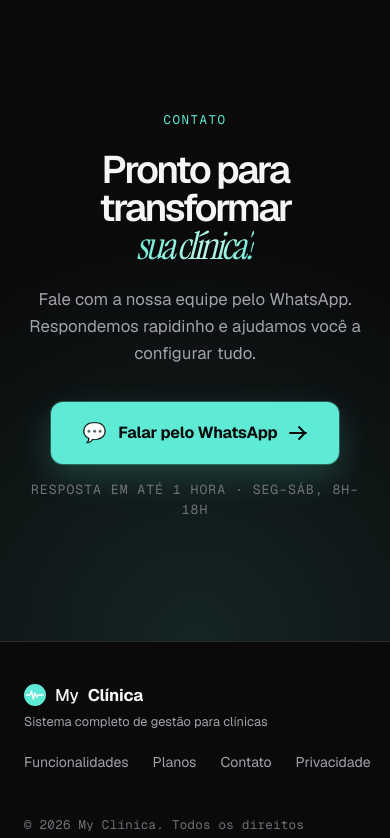
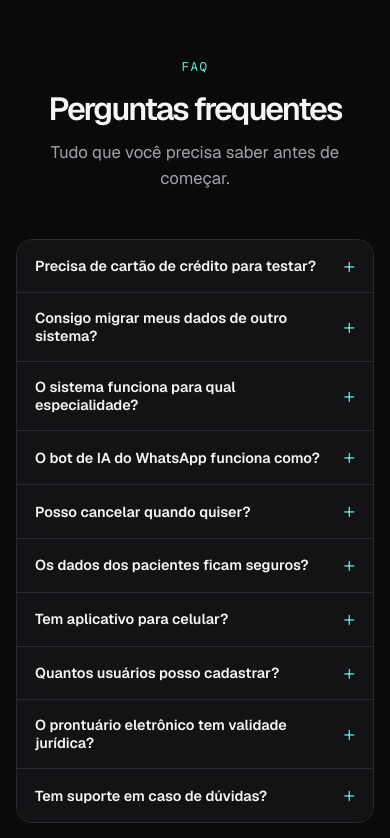
Before and after one commit to dimitresouza12/myclinica-landing, a Next.js app: page / in a window 390 px wide. Shown: the part 8080-8918 px from the top of the page. Built offline with nearby package versions, Linux system fonts and the light colour scheme.

Commit message:
feat: adiciona seção FAQ com 10 perguntas frequentes de donos de clínica
Co-Authored-By: Claude Sonnet 4.6 <noreply@anthropic.com>

```diff
--- /dev/null
+++ b/app/components/Faq.module.css
@@ -0,0 +1,105 @@
+.section {
+  padding: 100px 24px;
+  background: var(--bg);
+  border-top: 1px solid var(--line);
+}
+
+.container {
+  max-width: 760px;
+  margin: 0 auto;
+}
+
+.header {
+  text-align: center;
+  margin-bottom: 48px;
+}
+
+.badge {
+  display: inline-block;
+  font-family: var(--font-geist-mono);
+  font-size: 0.78rem;
+  text-transform: uppercase;
+  letter-spacing: 1.5px;
+  color: var(--primary);
+  margin-bottom: 16px;
+}
+
+.title {
+  font-size: clamp(2rem, 4.5vw, 3.4rem);
+  font-weight: 600;
+  color: var(--text);
+  margin-bottom: 14px;
+  letter-spacing: -2px;
+  line-height: 1;
+}
+
+.subtitle {
+  font-size: 1.05rem;
+  color: var(--text-muted);
+  line-height: 1.55;
+}
+
+.list {
+  display: flex;
+  flex-direction: column;
+  gap: 0;
+  border: 1px solid var(--line);
+  border-radius: 16px;
+  overflow: hidden;
+}
+
+.item {
+  border-bottom: 1px solid var(--line);
+  background: var(--surface-1);
+  transition: background 0.15s;
+}
+.item:last-child {
+  border-bottom: none;
+}
+.itemOpen {
+  background: var(--surface-2);
+}
+
+.question {
+  width: 100%;
+  display: flex;
+  align-items: center;
+  justify-content: space-between;
+  gap: 16px;
+  padding: 20px 24px;
+  text-align: left;
+  font-size: 0.97rem;
+  font-weight: 600;
+  color: var(--text);
+  background: none;
+  border: none;
+  cursor: pointer;
+  transition: color 0.15s;
+}
+.question:hover {
+  color: var(--primary);
+}
+.itemOpen .question {
+  color: var(--primary);
+}
+
+.icon {
+  font-size: 1.3rem;
+  font-weight: 300;
+  color: var(--primary);
+  flex-shrink: 0;
+  line-height: 1;
+}
+
+.answer {
+  padding: 0 24px 20px;
+  font-size: 0.92rem;
+  color: var(--text-muted);
+  line-height: 1.65;
+}
+
+@media (max-width: 640px) {
+  .section { padding: 64px 16px; }
+  .question { padding: 16px 18px; font-size: 0.9rem; }
+  .answer { padding: 0 18px 16px; }
+}
--- /dev/null
+++ b/app/components/Faq.tsx
@@ -0,0 +1,86 @@
+'use client';
+import { useState } from 'react';
+import styles from './Faq.module.css';
+
+const faqs = [
+  {
+    q: 'Precisa de cartão de crédito para testar?',
+    a: 'Não. Você cria sua conta e usa o sistema por 7 dias completos sem precisar cadastrar nenhum cartão. Só cobramos se você decidir continuar.',
+  },
+  {
+    q: 'Consigo migrar meus dados de outro sistema?',
+    a: 'Sim. Nossa equipe faz a migração gratuitamente. Importamos pacientes, agendamentos e histórico de outros sistemas como Clinicorp, iDental, OdontoSoft e planilhas Excel. Você não perde nenhum dado.',
+  },
+  {
+    q: 'O sistema funciona para qual especialidade?',
+    a: 'Para 7 especialidades: Odontologia, Medicina, Estética, Veterinária, Fisioterapia, Psicologia e Nutrição. Cada uma tem seu próprio prontuário com campos específicos — nada genérico.',
+  },
+  {
+    q: 'O bot de IA do WhatsApp funciona como?',
+    a: 'Você conecta seu número do WhatsApp e o bot passa a responder automaticamente: agenda consultas, envia confirmações, lembra os pacientes 24h antes e ainda capta leads no CRM. Tudo sem você precisar digitar uma mensagem.',
+  },
+  {
+    q: 'Posso cancelar quando quiser?',
+    a: 'Sim, sem multa e sem burocracia. O cancelamento é feito pelo próprio painel com um clique. Você continua com acesso até o fim do período pago.',
+  },
+  {
+    q: 'Os dados dos pacientes ficam seguros?',
+    a: 'Sim. Todos os dados são criptografados, hospedados em servidores no Brasil e estão em conformidade com a LGPD. Cada clínica tem seu banco de dados isolado — nenhuma outra clínica acessa suas informações.',
+  },
+  {
+    q: 'Tem aplicativo para celular?',
+    a: 'O sistema funciona direto no navegador do celular, sem precisar instalar nada. A interface é totalmente responsiva — você acessa pelo iPhone, Android ou computador com a mesma experiência.',
+  },
+  {
+    q: 'Quantos usuários posso cadastrar?',
+    a: 'Depende do plano. No Profissional você cadastra até 3 usuários (recepcionista, dentista, gerente). No Clínica o número é ilimitado. Todos com controle de permissões por perfil.',
+  },
+  {
+    q: 'O prontuário eletrônico tem validade jurídica?',
+    a: 'Sim. O prontuário gerado pelo MyClínica segue as normas do CFM, CFO e CFF. Inclui assinatura digital com validade jurídica, registro de data/hora e logs de acesso — aceito como documento oficial.',
+  },
+  {
+    q: 'Tem suporte em caso de dúvidas?',
+    a: 'Suporte por WhatsApp de segunda a sábado, das 8h às 18h. Respondemos em até 1 hora. Para planos Clínica, há suporte prioritário com gerente de conta dedicado.',
+  },
+];
+
+export default function Faq() {
+  const [open, setOpen] = useState<number | null>(null);
+
+  return (
+    <section className={styles.section} id="faq">
+      <div className={styles.container}>
+        <div className={styles.header}>
+          <span className={styles.badge}>FAQ</span>
+          <h2 className={styles.title}>Perguntas frequentes</h2>
+          <p className={styles.subtitle}>
+            Tudo que você precisa saber antes de começar.
+          </p>
+        </div>
+
+        <div className={styles.list}>
+          {faqs.map((faq, i) => (
+            <div
+              key={i}
+              className={`${styles.item} ${open === i ? styles.itemOpen : ''}`}
+            >
+              <button
+                type="button"
+                className={styles.question}
+                onClick={() => setOpen(open === i ? null : i)}
+                aria-expanded={open === i}
+              >
+                <span>{faq.q}</span>
+                <span className={styles.icon}>{open === i ? '−' : '+'}</span>
+              </button>
+              {open === i && (
+                <div className={styles.answer}>{faq.a}</div>
+              )}
+            </div>
+          ))}
+        </div>
+      </div>
+    </section>
+  );
+}
--- a/app/components/Navbar.tsx
+++ b/app/components/Navbar.tsx
@@ -21,6 +21,7 @@ export default function Navbar() {
           <li><a href="#specialties" onClick={() => setOpen(false)}>Especialidades</a></li>
           <li><a href="#preview" onClick={() => setOpen(false)}>Preview</a></li>
           <li><a href="#plans" onClick={() => setOpen(false)}>Planos</a></li>
+          <li><a href="#faq" onClick={() => setOpen(false)}>FAQ</a></li>
           <li><a href="#contact" onClick={() => setOpen(false)}>Contato</a></li>
         </ul>
 
--- a/app/page.tsx
+++ b/app/page.tsx
@@ -4,6 +4,7 @@ import Features from './components/Features';
 import Specialties from './components/Specialties';
 import Preview from './components/Preview';
 import Plans from './components/Plans';
+import Faq from './components/Faq';
 import Contact from './components/Contact';
 import Footer from './components/Footer';
 
@@ -17,6 +18,7 @@ export default function Home() {
         <Specialties />
         <Preview />
         <Plans />
+        <Faq />
         <Contact />
       </main>
       <Footer />
```
